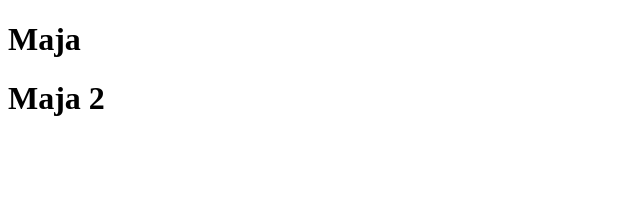
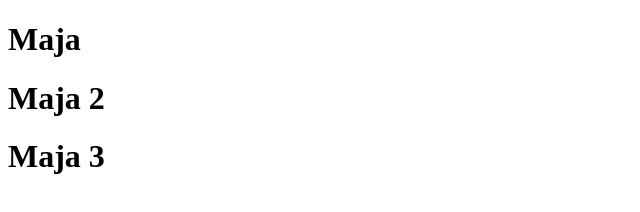
Before and after one commit to Mohan41204/New-Demo, a plain HTML site: page index.html in a window 1280 px wide. Shown: the whole page, without its empty margins (0-640 px from the left). Drawn offline with Linux system fonts and the light colour scheme.

Commit message:
add index.html file

```diff
--- a/index.html
+++ b/index.html
@@ -8,5 +8,6 @@
 <body>
     <h1>Maja</h1>
     <h1>Maja 2</h1>
+    <h1>Maja 3</h1>
 </body>
 </html>
```
